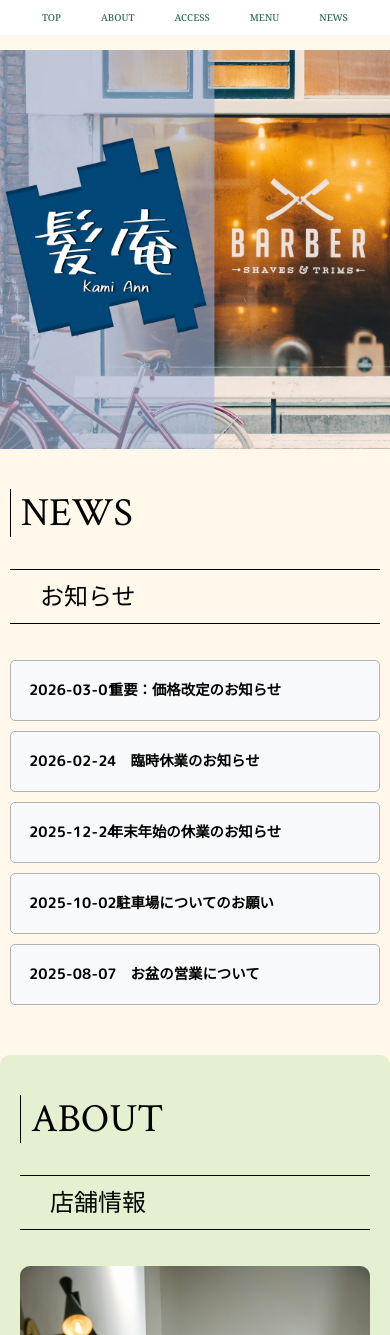
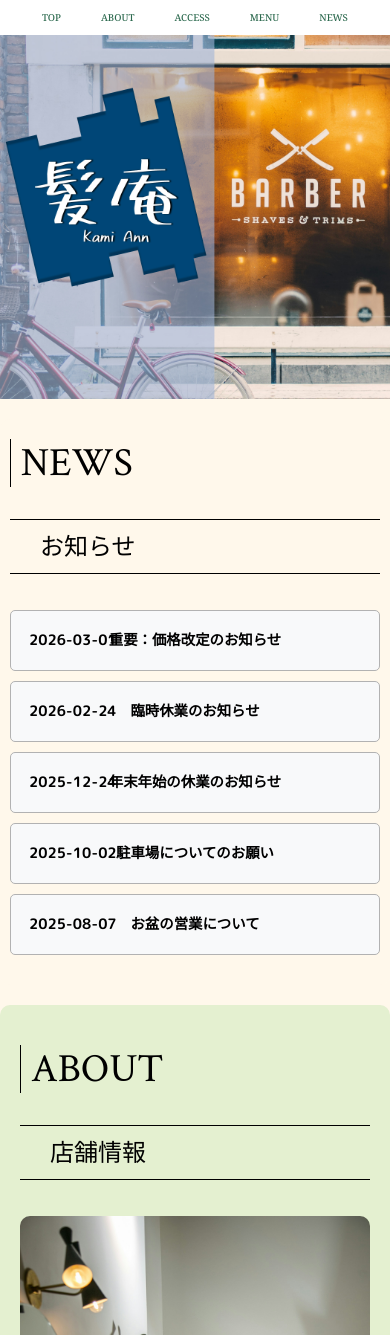
Before and after one commit to Naru081/salon-site, a PHP site: page /php/index.php in a window 390 px wide. Shown: the top 1335 px of the page. Run offline with PHP 8.4, Linux system fonts and the light colour scheme; data comes from the database, SQL or seed files in the repository.

Commit message:
ヘッダーのレイアウト変更
ヘッダーと店舗画像の隙間を削除

```diff
--- a/css/style.css
+++ b/css/style.css
@@ -38,13 +38,9 @@ header {
     top: 0;
     left: 0;
     width: 100%;
+    height: auto;
     z-index: 1000;
     background-color: #ffffff;
-}
-
-/* ヘッダーの下のコンテンツが隠れないように調整 */
-body {
-    padding-top: 50px;
 }
 
 /* ナビゲーションのスタイル */
@@ -87,10 +83,9 @@ body {
 }
 
 /* トップ画像 */
-#top-image img {
+#top-image img{
     width: 100%;
     height: auto;
-    display: block;
 }
 /* スマホ表示用 */
 #top-imagePh img{
@@ -390,13 +385,15 @@ img.mobile-image {
     }
 
     /* トップ画像の調整 */
-    #top-image img {
+    #top-image img{
        display: none;
     }
-    #top-imagePh img {
+    #top-imagePh img{
         display: block;
         width: 100%;
         height: auto;
+        object-fit: cover;
+        background-repeat: no-repeat;
     }
 
     /* ABOUTの調整 */
```
